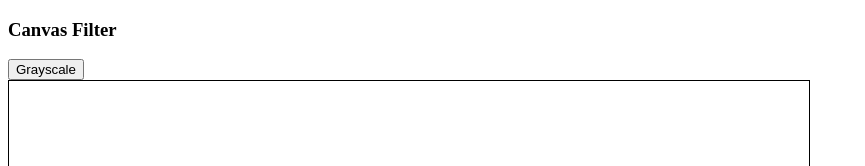
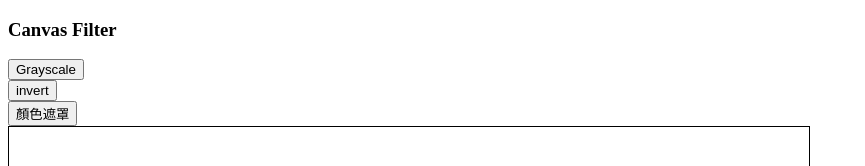
Before and after one commit to ChiaHsuan-Cheng/canvasClass, a plain HTML site: page index.html in a window 1280 px wide. Shown: the top 166 px of the page, without its empty margins (0-865 px from the left). Drawn offline with Linux system fonts and the light colour scheme.

```diff
--- a/index.html
+++ b/index.html
@@ -5,15 +5,43 @@
     <meta name="viewport" content="width=device-width, initial-scale=1.0">
     <meta http-equiv="X-UA-Compatible" content="ie=edge">
     <title>Canvas Filter</title>
+</head>
+<body>
+        <h3>Canvas Filter</h3>
+        <!--灰階--->
+        <button onclick="grayscale();">Grayscale</button><br/>
+        <!--反轉--->
+        <button onclick="invert();">invert</button><br/>
+        <!--紅色遮罩--->
+        <button onclick="oneColor();">顏色遮罩</button><br/>
+        <canvas id="cvs" width="800" height="600" style="border: 1px solid black" ></canvas>
+        <script>
 
-</head>
+        function oneColor(){
+                        let pixels=ctx.getImageData(0,0,cvs.width,cvs.height);
+                        let data=pixels.data;
+                        //去除圖片中所有某元素
+                        let avg;
+                        for(let i=0;i<data.length;i+=4){
+                            data[i]=1;
+                        }
+                        ctx.putImageData(pixels,0,0);
+                    }
 
 
-<body>
-    <h3>Canvas Filter</h3>
-    <button onclick="grayscale();">Grayscale</button><br/>
-    <canvas id="cvs" width="800" height="600" style="border: 1px solid black" ></canvas>
-    <script>
+            function invert(){
+                let pixels=ctx.getImageData(0,0,cvs.width,cvs.height);
+                let data=pixels.data;
+                //255為每一個顏色位置加最多，用255去扣就可以得相反的顏色
+                let avg;
+                for(let i=0;i<data.length;i+=4){
+                    data[i]=255-data[i];
+                    data[i+1]=255-data[i+1];
+                    data[i+2]=255-data[i+2];
+                }
+                ctx.putImageData(pixels,0,0);
+            }
+
             //grayscale按鈕進行灰階的改變
             function grayscale(){
                 let pixels=ctx.getImageData(0,0,cvs.width,cvs.height);
```
Lines whose indentation alone changed are shown as unchanged.
